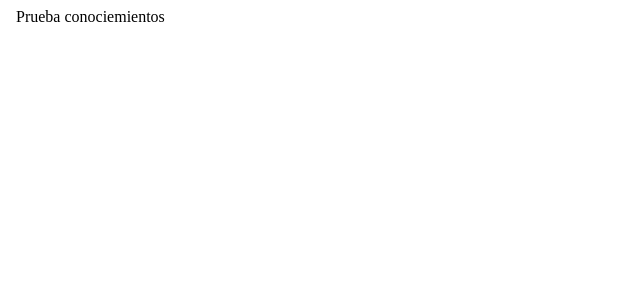
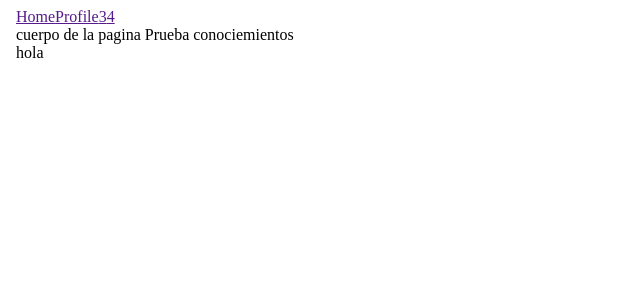
Before and after one commit to diego41071/prueba-angular-conocimientocorporativo, an Angular app: page / in a window 1280 px wide. Shown: the top 300 px of the page, without its empty margins (0-640 px from the left). Built offline with nearby package versions, Linux system fonts and the light colour scheme.

Commit message:
cambios en header

```diff
--- a/src/app/app.component.html
+++ b/src/app/app.component.html
@@ -7,6 +7,21 @@
   <title>Document</title>
 </head>
 <body>
-  Prueba conociemientos
+  <header>
+    <nav>
+      <a href="">Home</a>
+      <a href="">Profile</a>
+      <a href="">3</a>
+      <a href="">4</a>
+    </nav>
+
+  </header>
+  <section>
+      cuerpo de la pagina
+      Prueba conociemientos
+    </section>
+    <footer>
+      hola
+    </footer>
 </body>
 </html>
```
